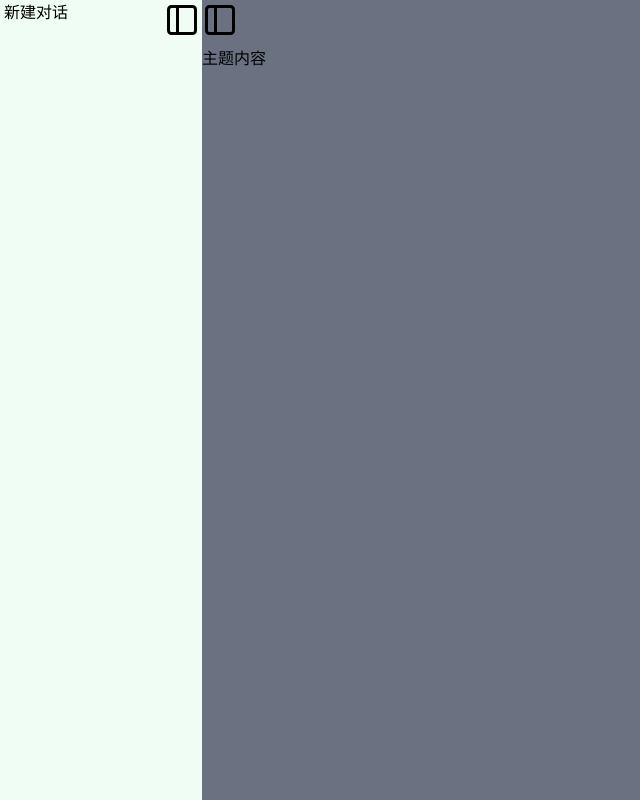
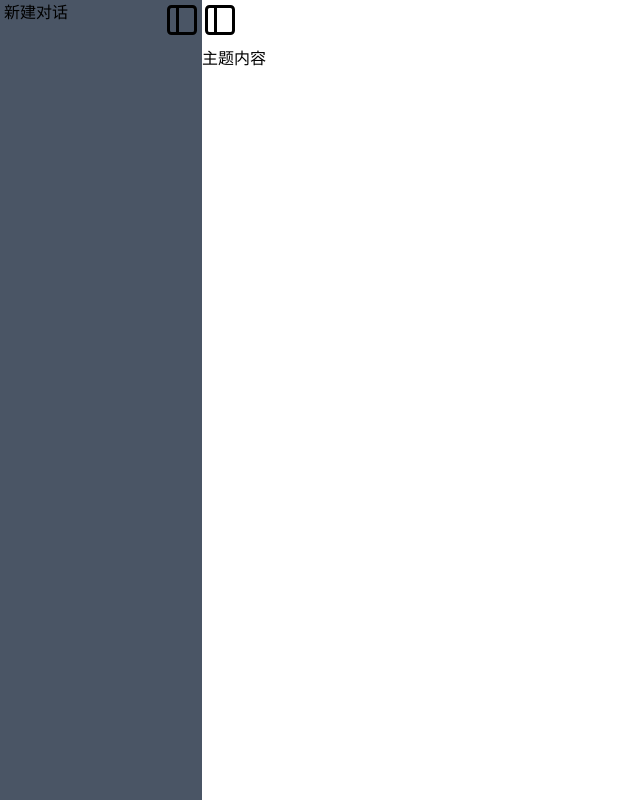
Before and after one commit to yexiaobrycezhang/react_pratise, a Next.js app in the folder chatgpt-app/: page / in a window 1280 px wide. Shown: the whole page, without its empty margins (0-640 px from the left). Built offline with nearby package versions, Linux system fonts and the light colour scheme.

Commit message:
change themeColor

```diff
--- a/chatgpt-app/app/layout.js
+++ b/chatgpt-app/app/layout.js
@@ -1,6 +1,6 @@
 // import { Geist, Geist_Mono } from "next/font/google";
 import "./globals.css";
-
+import CommonReduce from "@/components/common/CommonReduce";
 export const metadata = {
   title: "Create Next App",
   description: "Generated by create next app",
@@ -9,7 +9,9 @@ export const metadata = {
 export default function RootLayout({ children }) {
   return (
     <html lang="en">
-      <body>{children}</body>
+      <body>
+        <CommonReduce>{children}</CommonReduce>
+      </body>
     </html>
   );
 }
--- a/chatgpt-app/app/page.js
+++ b/chatgpt-app/app/page.js
@@ -2,11 +2,7 @@
 
 import Navigation from "@/components/home/Navigation";
 import Main from "@/components/home/Main";
-import { useState, useContext } from "react";
-import {
-  CommonReduce,
-  useCommonContext,
-} from "@/components/common/CommonReduce";
+import { useCommonContext } from "@/components/common/CommonReduce";
 export default function Home() {
   // const Context = useContext(ShowNavContext);
   // const { state, dispatch } = useCommonContext();
@@ -20,11 +16,10 @@ export default function Home() {
         <Main />
       </div>
     </ShowNavContext.Provider> */
-    <CommonReduce>
-      <div className={`h-full flex bg-green-50 `}>
-        <Navigation />
-        <Main />
-      </div>
-    </CommonReduce>
+
+    <div className={`h-full flex  ${object.state.themeMode}`}>
+      <Navigation />
+      <Main />
+    </div>
   );
 }
--- a/chatgpt-app/components/common/CommonReduce.js
+++ b/chatgpt-app/components/common/CommonReduce.js
@@ -1,9 +1,10 @@
+"use client";
 import { MdLightMode } from "react-icons/md";
 import { createContext, useReducer, useContext } from "react";
 
 const initialState = {
   show: false,
-  themeMode: "light",
+  themeMode: "dark",
 };
 
 export const CommonContext = createContext(null);
@@ -18,8 +19,9 @@ function chatGptReducer(state, action) {
   }
 }
 
-export function CommonReduce({ children }) {
+export default function CommonReduce({ children }) {
   const [state, dispatch] = useReducer(chatGptReducer, initialState);
+  console.log("state reducer", state);
   return (
     <CommonContext.Provider value={{ state, dispatch }}>
       {children}
--- a/chatgpt-app/components/home/Main.js
+++ b/chatgpt-app/components/home/Main.js
@@ -5,7 +5,7 @@ import { LuPanelLeft } from "react-icons/lu";
 export default function Main() {
   const context = useContext(ShowNavContext);
   return (
-    <main className="flex bg-gray-500 w-full">
+    <main className="flex bg-white w-full dark:text-gray-800">
       <div>
         <button className={`w-[5px] h-10  `}>
           <LuPanelLeft className="w-9 h-9" />
--- a/chatgpt-app/components/home/Navigation.js
+++ b/chatgpt-app/components/home/Navigation.js
@@ -6,7 +6,7 @@ export default function Navigation(props) {
   // const context = useContext(ShowNavContext);
 
   return (
-    <div className={` relative flex w-[240px]  bg-gray-40 `}>
+    <div className={` relative flex w-[240px]  bg-gray-600 `}>
       <div className="ml-[4px] w-[160px] sp">新建对话</div>
       <button className=" w-[5px] h-10 ">
         <LuPanelLeft className="w-9 h-9" />
```
